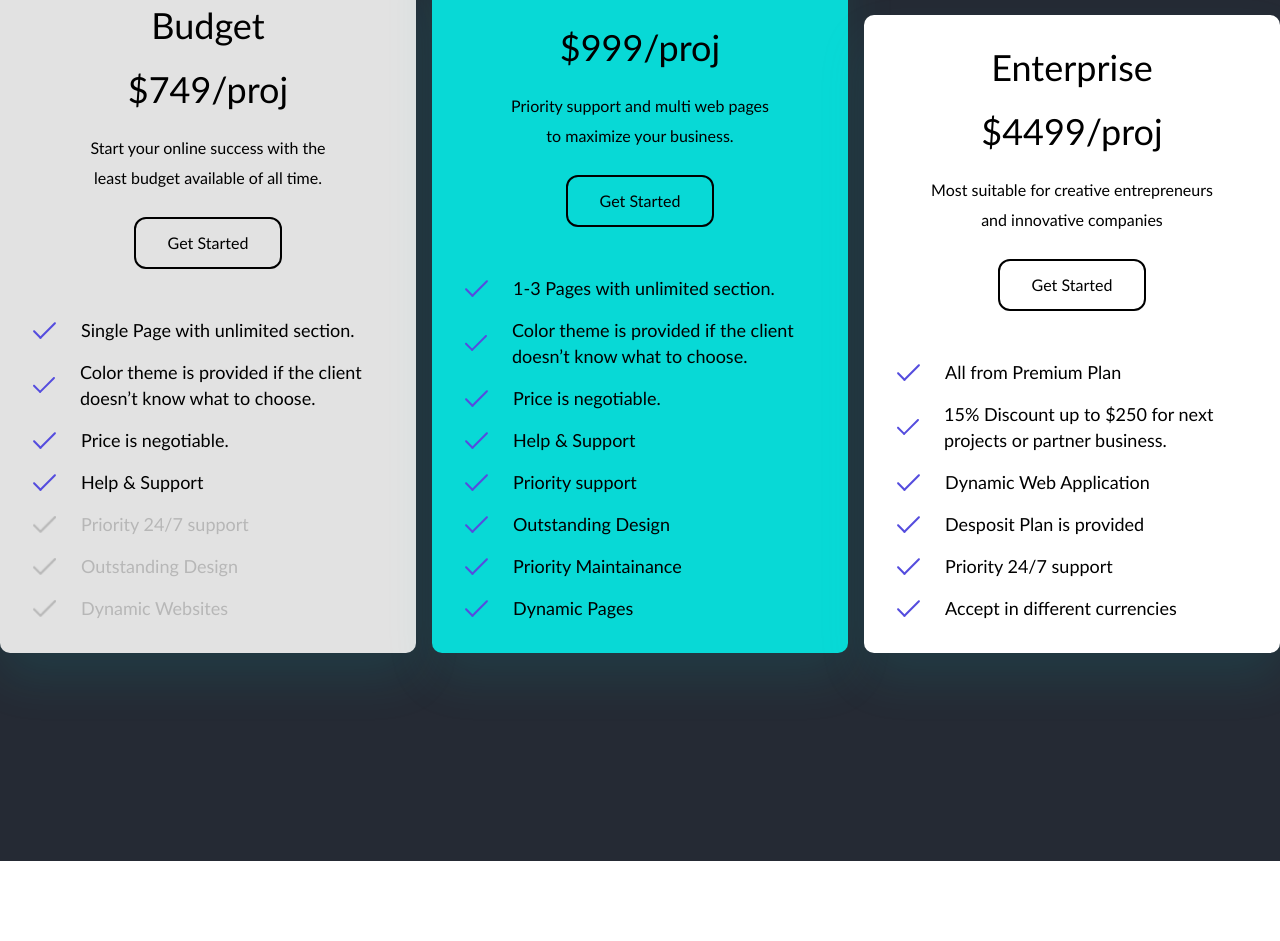
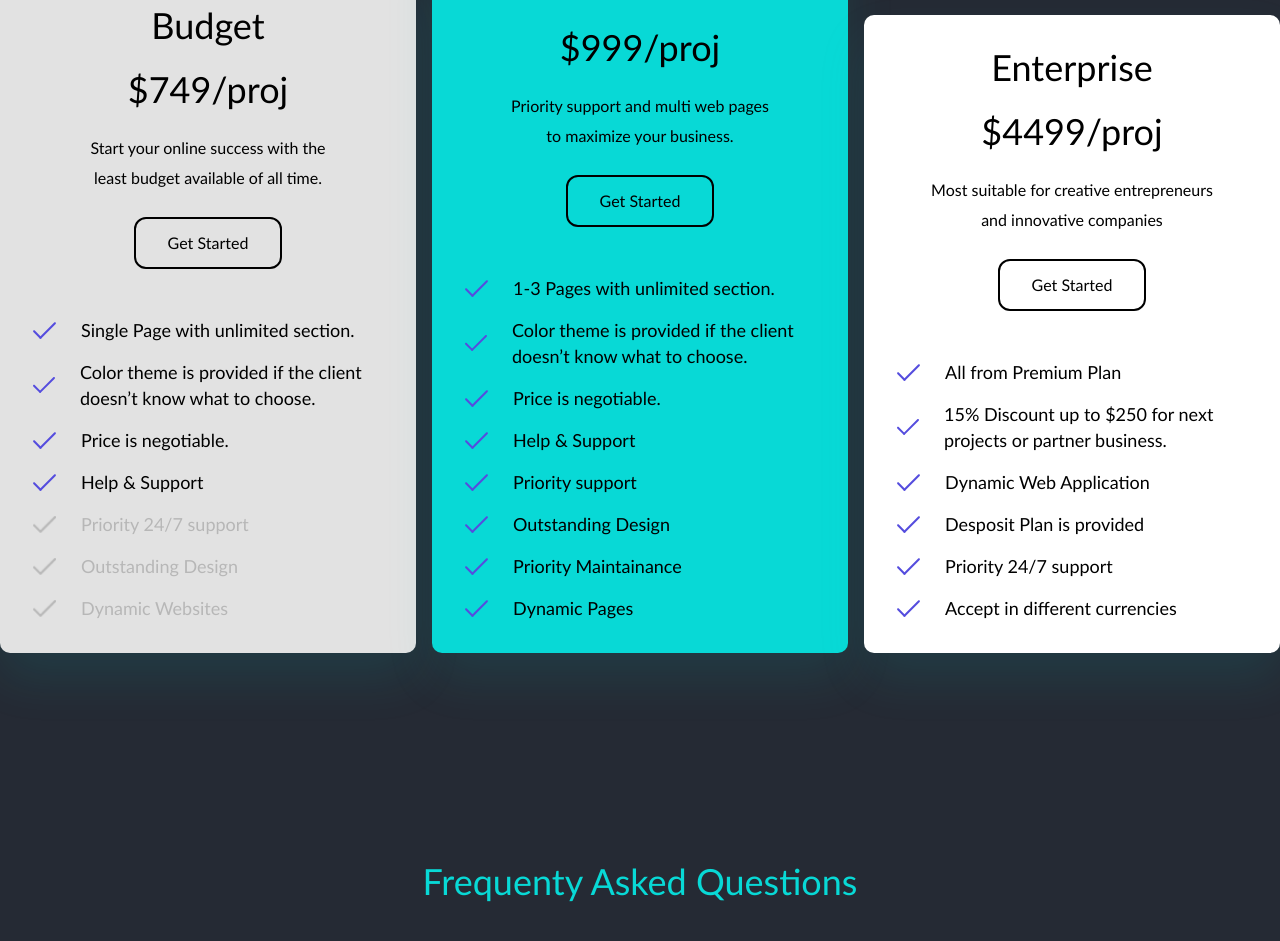
Before and after one commit to KyawZinThant22/fomio, a React (Create React App) app: page / in a window 1280 px wide. Shown: the part 3650-4591 px from the top of the page. Before the commit the page ends 4511 px from the top, so only its background shows below. Built offline with nearby package versions, Linux system fonts and the light colour scheme.

Commit message:
changepricingcard

```diff
--- a/src/App.js
+++ b/src/App.js
@@ -1,5 +1,6 @@
 import './App.css';
 import Navbar from './Components/Navbar';
+import Fquestions from './Page/Fquestions';
 import Hero from './Page/Hero';
 import Pricing from './Page/Pricing';
 import Service from './Page/Service';
@@ -13,6 +14,7 @@ function App() {
       <Work/>
       <Service/>
       <Pricing/>
+      <Fquestions/>
     </div>
   );
 }
--- a/src/Components/PricingCard.jsx
+++ b/src/Components/PricingCard.jsx
@@ -7,7 +7,7 @@ const PricingCard = ({ card, color }) => {
     <div className={` ${color} md:w-[500px]  sm:w-[400px]  xs:mx-4 sm:mx-auto lg:mx-0 p-8 rounded-[10px]  priceCard`}>
       <div className="text-center space-y-6">
         <h1 className="text-4xl">{card.plan}</h1>
-        <h1 className="text-4xl">{card.price}</h1>
+        <h1 className="text-4xl">&#36;{card.price}</h1>
         <p className={` mx-auto leading-[30px]`} style={{width: `${card.bodyWidth}`}} >{card.body}</p>
         <button className="border-solid border-[2px] border-dark p-3 px-8  rounded-xl">Get Started</button>
       </div>
--- a/src/Page/Fquestions.jsx
+++ b/src/Page/Fquestions.jsx
@@ -0,0 +1,11 @@
+import React from 'react'
+
+const Fquestions = () => {
+  return (
+    <div className='h-screen'>
+        <h1 className='text-primary text-4xl text-center'>Frequenty Asked Questions</h1>
+    </div>
+  )
+}
+
+export default Fquestions
--- a/src/data.js
+++ b/src/data.js
@@ -158,7 +158,7 @@ export const feedback = {
 export const PriceCard = [
  {
     plan: "Budget",
-    price: "$749/proj",
+    price: "749/proj",
     body: "Start your online success with the least budget available of all time.",
     benefit: [
       "Single Page with unlimited section.",
@@ -178,7 +178,7 @@ export const PriceCard = [
   },
   {
     plan: "Premium",
-    price: "$999/proj",
+    price: "999/proj",
     body: "Priority support and multi web pages  to maximize your business.",
     benefit: [
      "1-3 Pages with unlimited section.",
@@ -196,7 +196,7 @@ export const PriceCard = [
   },
   {
     plan: "Enterprise",
-    price: "$4499/proj",
+    price: "4499/proj",
     body: "Most suitable for creative entrepreneurs and innovative companies",
     benefit: [
      "All from Premium Plan",
```
